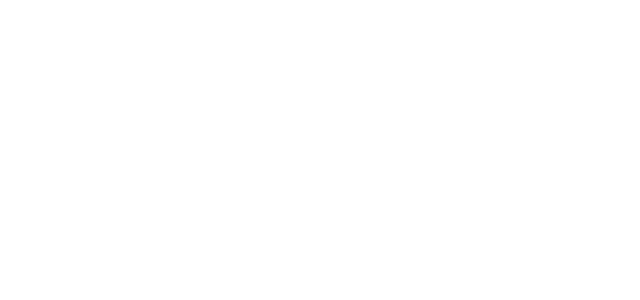
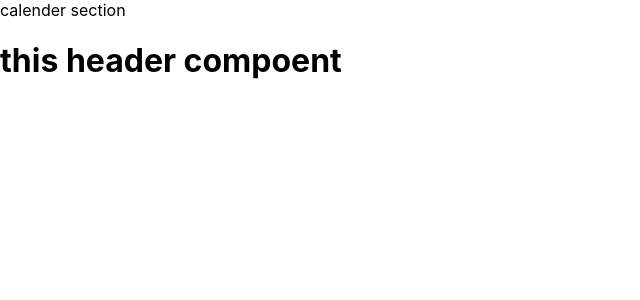
Before and after one commit to gNEX-solutions/workflow-frontend, a React (Create React App) app: page /calender in a window 1280 px wide. Shown: the top 300 px of the page, without its empty margins (0-640 px from the left). Built offline with nearby package versions, Linux system fonts and the light colour scheme.

Commit message:
created the calender section

```diff
--- /dev/null
+++ b/src/modules/Calender/main.jsx
@@ -0,0 +1,15 @@
+import React, { Component } from "react";
+import HeaderComponent from "../../shared/header/headerComponent";
+class CalenderSection extends Component {
+  state = {};
+  render() {
+    return (
+      <React.Fragment>
+        <header> calender section </header>
+        <HeaderComponent />
+      </React.Fragment>
+    );
+  }
+}
+
+export default CalenderSection;
--- a/src/router/RootRouter.js
+++ b/src/router/RootRouter.js
@@ -3,6 +3,7 @@ import { BrowserRouter as Router, Route, Link, Switch } from "react-router-dom";
 import HomePage from "../modules/home/pages/HomePage";
 import HistorySection from "../modules/HistorySection/main";
 import EventExplorer from "../modules/eventExplorer/main";
+import CalenderSection from "../modules/Calender/main";
 
 const RootRouter = () => (
   <Switch>
@@ -10,6 +11,7 @@ const RootRouter = () => (
     <Route path="/not-found" render={() => <h1>Page Not Found</h1>} />
     <Route path="/history" component={HistorySection} />
     <Route path="/eventExp" component={EventExplorer} />
+    <Route path="/calender" component={CalenderSection} />
   </Switch>
 );
 
```
Also changed, not shown: src/modules/EventExplorer/main.jsx (renamed from src/modules/eventExplorer/main.jsx), src/modules/History/main.jsx (renamed from src/modules/HistorySection/main.jsx).
